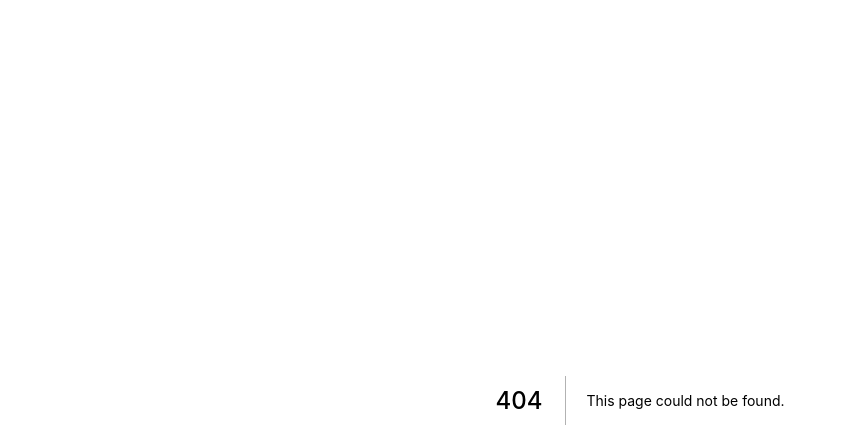
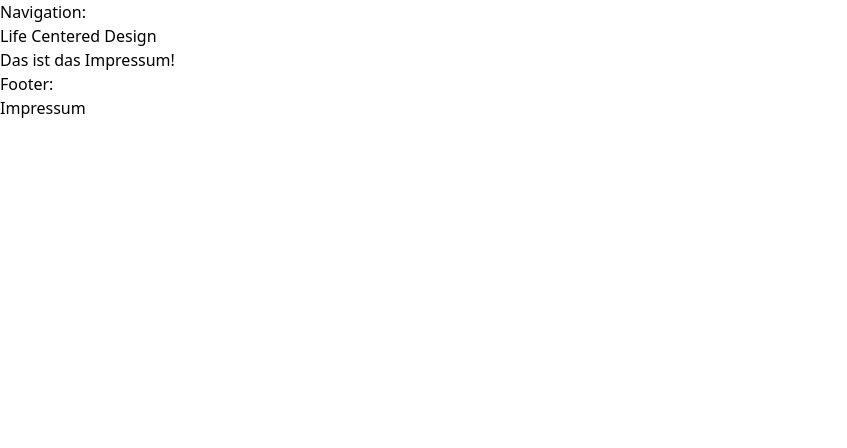
Before and after one commit to timoclsn/lifecentereddesign, a Next.js app: page /impressum in a window 1280 px wide. Before the commit this address had no page. Shown: the top 448 px of the page, without its empty margins (0-847 px from the left). Built offline with nearby package versions, Linux system fonts and the light colour scheme.

Commit message:
Add Basic Page and Component Structure

```diff
--- /dev/null
+++ b/components/Favicons.js
@@ -0,0 +1,9 @@
+import Head from "next/head";
+
+export default function Favicons() {
+  return (
+    <Head>
+      <link href="/favicons/favicon.ico" rel="shortcut icon" />
+    </Head>
+  );
+}
--- /dev/null
+++ b/components/Footer.js
@@ -0,0 +1,16 @@
+import Link from "next/link";
+
+export default function Footer() {
+  return (
+    <footer>
+      <span>Footer: </span>
+      <ul>
+        <li>
+          <Link href="/impressum">
+            <a>Impressum</a>
+          </Link>
+        </li>
+      </ul>
+    </footer>
+  );
+}
--- /dev/null
+++ b/components/Layout.js
@@ -0,0 +1,16 @@
+import Favicons from "@/components/Favicons";
+import Footer from "@/components/Footer";
+import Navigation from "@/components/Navigation";
+import SEO from "@/components/SEO";
+
+export default function Layout({ children }) {
+  return (
+    <>
+      <SEO />
+      <Favicons />
+      <Navigation />
+      <main>{children}</main>
+      <Footer />
+    </>
+  );
+}
--- /dev/null
+++ b/components/Navigation.js
@@ -0,0 +1,14 @@
+import Link from "next/link";
+
+export default function Navigation() {
+  return (
+    <header>
+      <span>Navigation: </span>
+      <Link href="/">
+        <a>
+          <h1>Life Centered Design</h1>
+        </a>
+      </Link>
+    </header>
+  );
+}
--- /dev/null
+++ b/components/SEO.js
@@ -0,0 +1,10 @@
+import Head from "next/head";
+
+export default function SEO() {
+  return (
+    <Head>
+      <title>Life Centered Design</title>
+      <meta name="description" content="Beschreibung" key="description" />
+    </Head>
+  );
+}
--- /dev/null
+++ b/pages/404.js
@@ -0,0 +1,5 @@
+import Layout from "@/components/Layout";
+
+export default function Error() {
+  return <Layout>Das ist die 404 Fehlerseite</Layout>;
+}
--- a/pages/_app.js
+++ b/pages/_app.js
@@ -1,7 +1,7 @@
-import '../styles/globals.css'
+import "@/styles/globals.css";
 
 function MyApp({ Component, pageProps }) {
-  return <Component {...pageProps} />
+  return <Component {...pageProps} />;
 }
 
-export default MyApp
+export default MyApp;
--- /dev/null
+++ b/pages/_document.js
@@ -0,0 +1,17 @@
+import Document, { Head, Html, Main, NextScript } from "next/document";
+
+class MyDocument extends Document {
+  render() {
+    return (
+      <Html lang="en">
+        <Head />
+        <body>
+          <Main />
+          <NextScript />
+        </body>
+      </Html>
+    );
+  }
+}
+
+export default MyDocument;
--- /dev/null
+++ b/pages/impressum.js
@@ -0,0 +1,5 @@
+import Layout from "@/components/Layout";
+
+export default function Legal() {
+  return <Layout>Das ist das Impressum!</Layout>;
+}
--- a/pages/index.js
+++ b/pages/index.js
@@ -1,3 +1,5 @@
+import Layout from "@/components/Layout";
+
 export default function Home() {
-  return <h1>Hello Life Centered Design</h1>;
+  return <Layout>Das ist die Startseite!</Layout>;
 }
```
Also changed, not shown: jsconfig.json (added, +10 -0 lines), public/vercel.svg (deleted), 1 other file (tests, documents, lock files or other folders).
